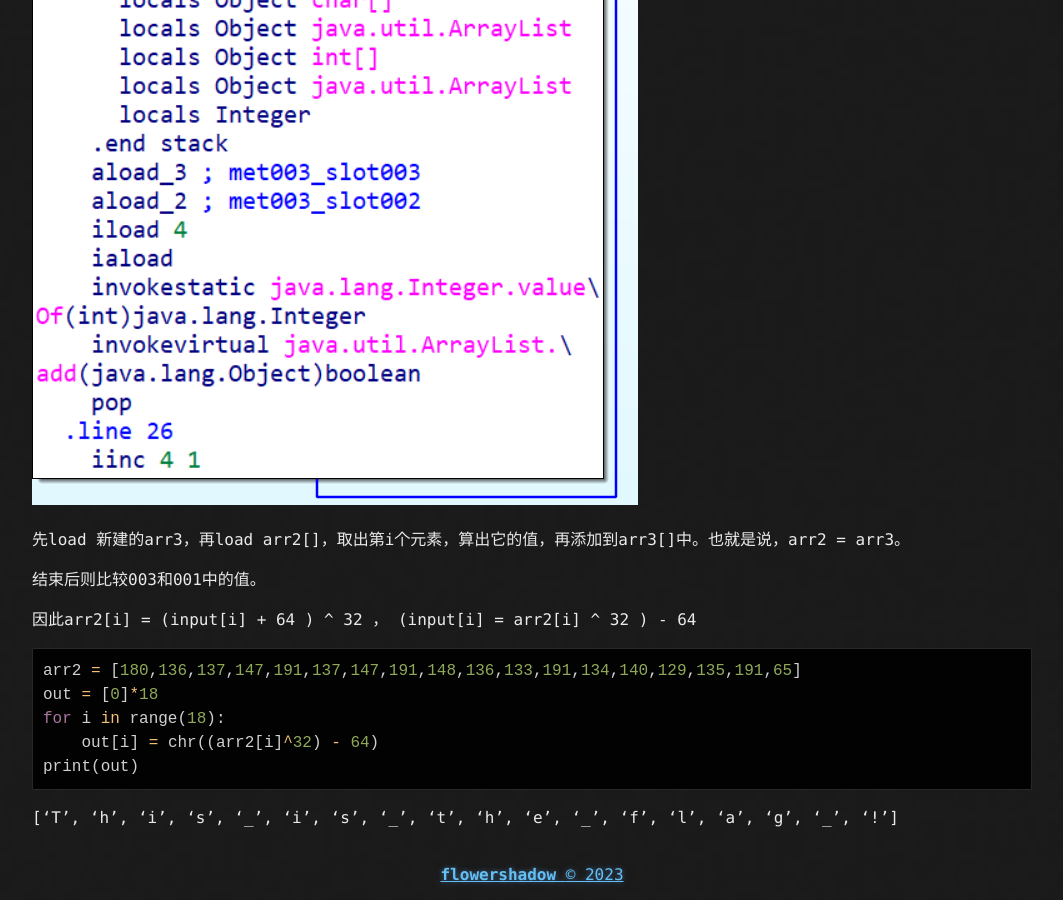
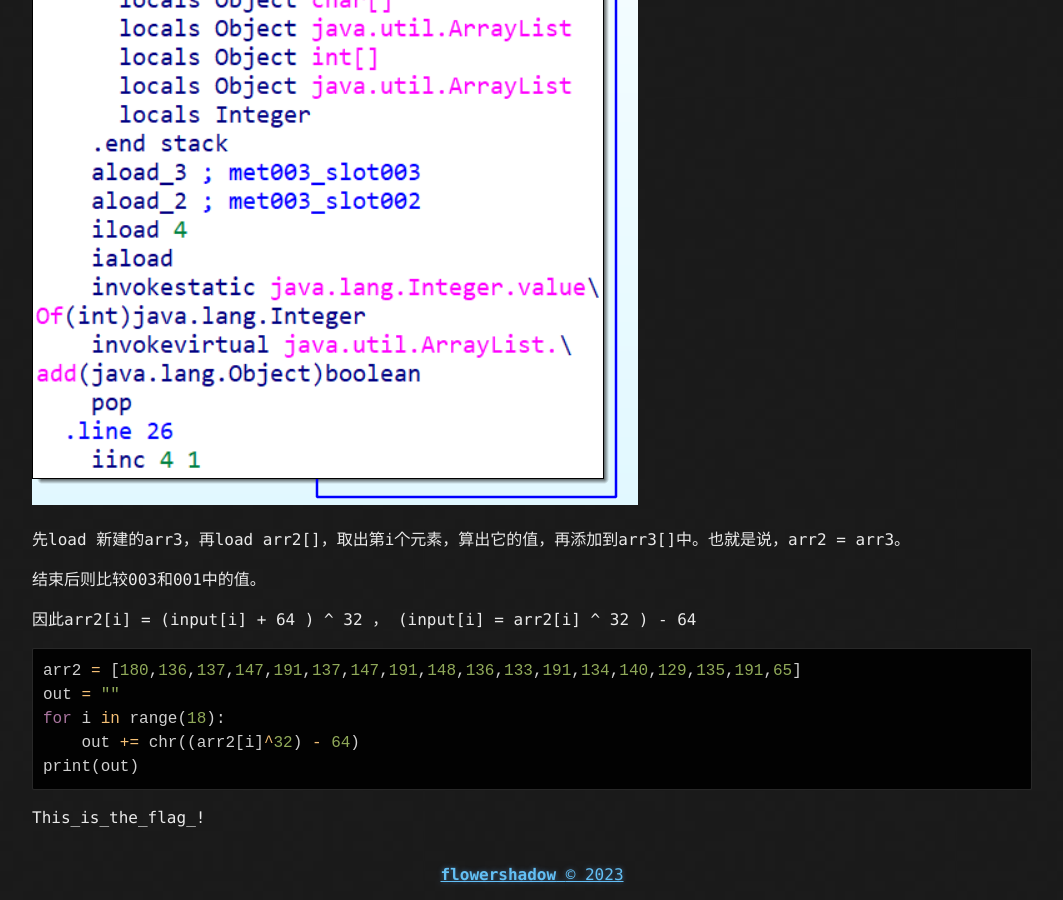
Before and after one commit to RongxiYe/RongxiYe.github.io, a Jekyll site: the page built from _posts/2023-03-26-Java逆向解密.md, in a window 1280 px wide and 900 px high, scrolled down 8414 px. Shown: the whole window, without its empty margins (108-1171 px from the left). Built offline with Jekyll 4.4.1, drawn with Linux system fonts in a browser that asks for light colours.

Commit message:
Update 2023-03-26-Java逆向解密.md

````diff
--- a/_posts/2023-03-26-Java逆向解密.md
+++ b/_posts/2023-03-26-Java逆向解密.md
@@ -63,10 +63,10 @@ arr2[18] = {180, 136,137,147,191,137, 147, 191,148, 136, 133, 191,134,140,129,13
 
 ```python
 arr2 = [180,136,137,147,191,137,147,191,148,136,133,191,134,140,129,135,191,65]
-out = [0]*18
+out = ""
 for i in range(18):
-    out[i] = chr((arr2[i]^32) - 64)
+    out += chr((arr2[i]^32) - 64)
 print(out)
 ```
 
-['T', 'h', 'i', 's', '\_', 'i', 's', '\_', 't', 'h', 'e', '\_', 'f', 'l', 'a', 'g', '\_', '!']
+This_is_the_flag_!
````
